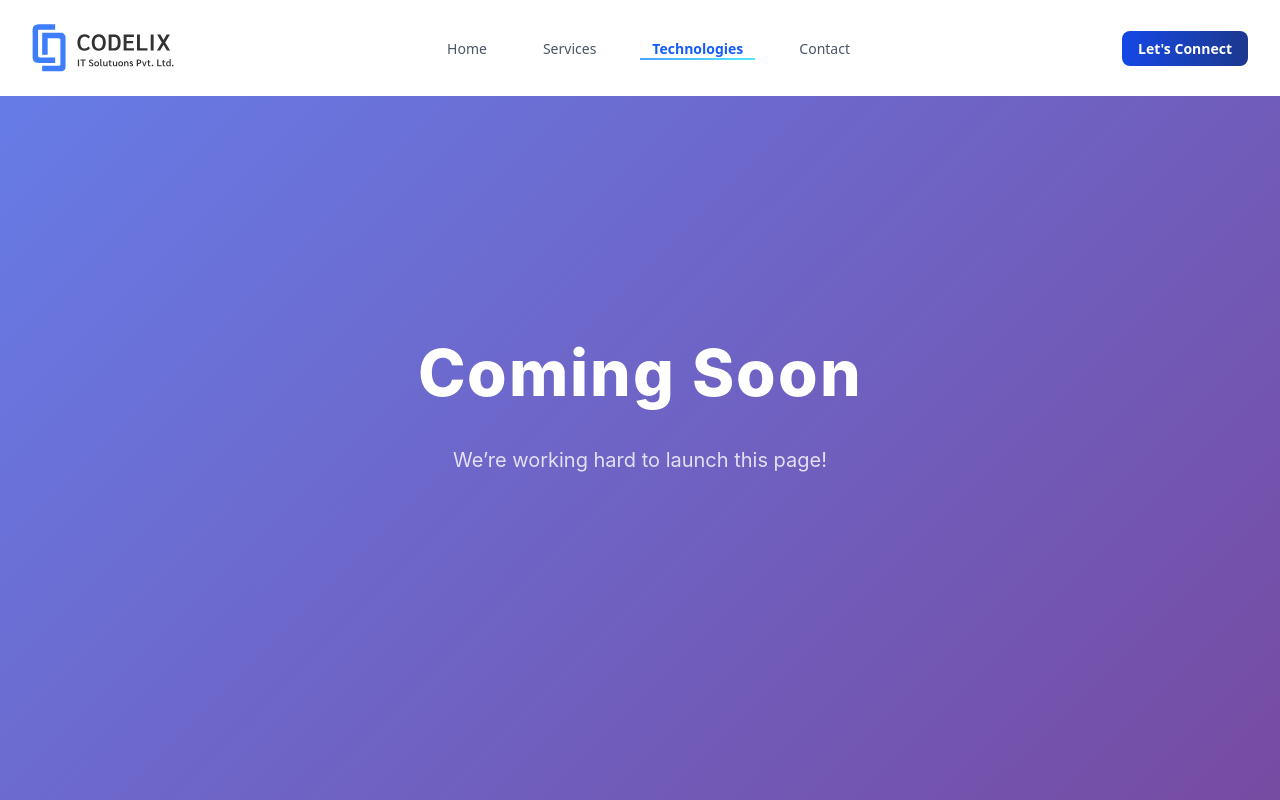
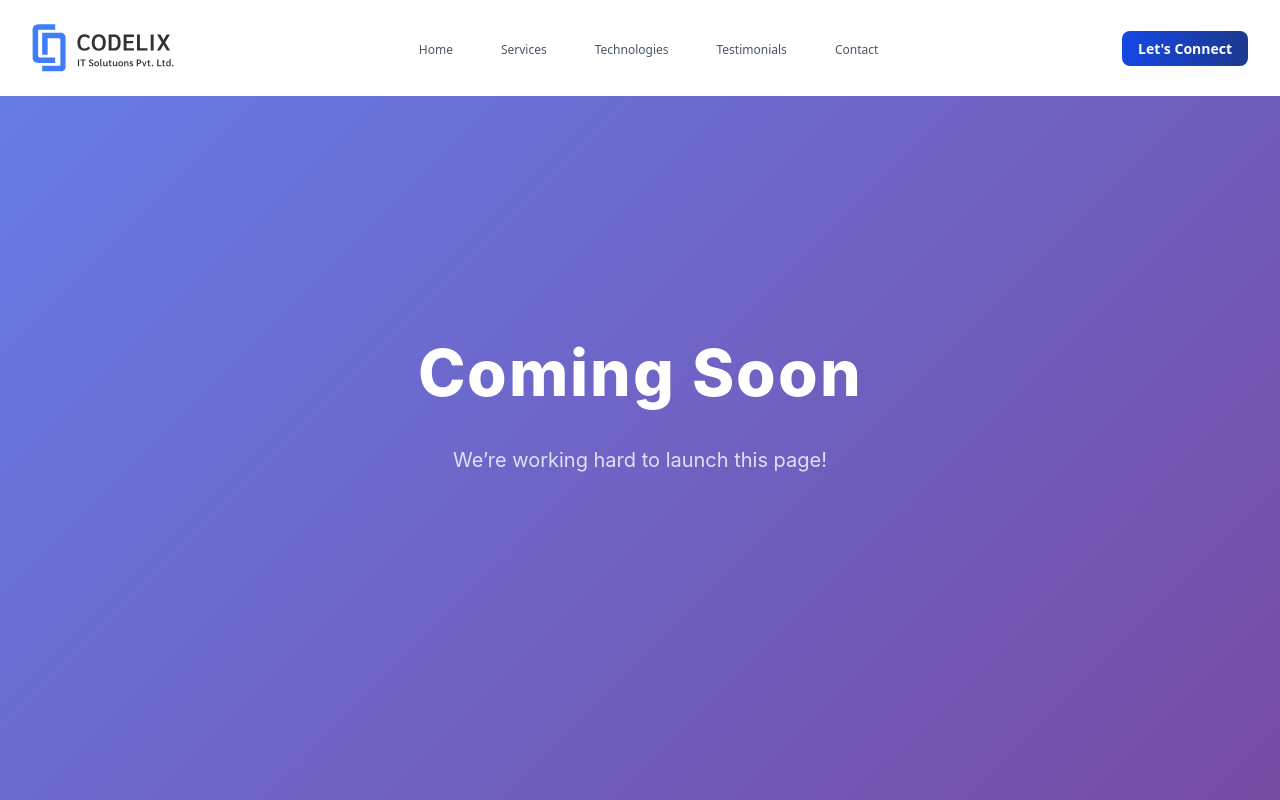
Before and after one commit to bhargav-13/codelix-main, a Next.js app: page / in a window 1280 px wide. Shown: the top 800 px of the page. Built offline with nearby package versions, Linux system fonts and the light colour scheme.

Commit message:
adding abcd

```diff
--- a/src/app/page.tsx
+++ b/src/app/page.tsx
@@ -8,21 +8,22 @@ import { BackgroundLinesDemo } from '@/components/background-lines';
 export default function Home() {
   return (
     <>
-      <div id="home">
+      <section id="home">
         <HeroParallaxDemo />
+      </section>
+      <section id="services">
         <BuildAppsSection />
-      </div>
-      <div id="services">
         <ServicesSection />
-      </div>
-      <div id="technologies">
+      </section>
+      <section id="technologies">
         <TechnologiesSection />
-      </div>
-      <TestimonialSliderSection />
-      <div className="relative" id="contact">
+      </section>
+      <section id="testimonials">
+        <TestimonialSliderSection />
+      </section>
+      <div className="relative">
         <BackgroundLinesDemo />
       </div>
-      {/* The footer will be wrapped with id 'contact' in layout or footer */}
     </>
   );
 }
--- a/src/components/site-footer.tsx
+++ b/src/components/site-footer.tsx
@@ -75,7 +75,7 @@ export function SiteFooter() {
             <h3 className="text-sm font-semibold uppercase mb-4" style={{ color: '#3E7DFC' }}>CONTACT INFO</h3>
             <div className="space-y-2">
               <p className="text-gray-400 text-sm">info@codelix.com</p>
-              <p className="text-gray-400 text-sm">+91 9429269295</p>
+              <p className="text-gray-400 text-sm">+91 9429629295</p>
             </div>
           </div>
           <div>
--- a/src/components/site-header.tsx
+++ b/src/components/site-header.tsx
@@ -12,11 +12,11 @@ export const SiteHeader = () => {
     const pathname = usePathname();
     const router = useRouter();
 
-    // Updated nav items to use anchor links and reflect sections
     const navItems = [
         { label: 'Home', href: '#home' },
         { label: 'Services', href: '#services' },
         { label: 'Technologies', href: '#technologies' },
+        { label: 'Testimonials', href: '#testimonials' },
         { label: 'Contact', href: '#contact' }
     ];
 
@@ -29,61 +29,20 @@ export const SiteHeader = () => {
         return () => window.removeEventListener('scroll', handleScroll);
     }, []);
 
-    // Track active section for highlight
-    const [activeSection, setActiveSection] = useState('home');
-
-    useEffect(() => {
-        const handleScroll = () => {
-            const sections = [
-                { id: 'home', offset: 0 },
-                { id: 'services', offset: 0 },
-                { id: 'technologies', offset: 0 },
-                { id: 'contact', offset: 0 }
-            ];
-            sections.forEach(section => {
-                const el = document.getElementById(section.id);
-                if (el) {
-                    section.offset = el.getBoundingClientRect().top + window.scrollY;
-                }
-            });
-            const scrollPosition = window.scrollY + 120;
-            let current = 'home';
-            for (let i = 0; i < sections.length; i++) {
-                if (scrollPosition >= sections[i].offset) {
-                    current = sections[i].id;
-                }
-            }
-            setActiveSection(current);
-        };
-        window.addEventListener('scroll', handleScroll);
-        handleScroll();
-        return () => window.removeEventListener('scroll', handleScroll);
-    }, []);
-
-    // Check if nav item is active section
-    const isActive = (hash: string) => {
-        if (!hash.startsWith('#')) return false;
-        return activeSection === hash.replace('#', '');
+    // Check if current route is active
+    const isActive = (path: string) => {
+        if (!pathname) return false;
+        if (path === '/home') {
+            return pathname === '/' || pathname === '/home';
+        }
+        return pathname.startsWith(path);
     };
 
-
-    // Smooth scroll to section and close mobile menu
+    // Close mobile menu when navigating
     const handleNavigation = (href: string) => {
         setMobileMenuOpen(false);
-        if (href.startsWith('#')) {
-            const id = href.replace('#', '');
-            const el = document.getElementById(id);
-            if (el) {
-                window.scrollTo({
-                    top: el.offsetTop - 80,
-                    behavior: 'smooth',
-                });
-            }
-        } else {
-            router.push(href);
-        }
+        router.push(href);
     };
-
 
     return (
         <header className={`w-full fixed top-0 z-50 transition-all duration-300 ${
@@ -114,7 +73,7 @@ export const SiteHeader = () => {
                                     className="relative"
                                 >
                                     <Link href={item.href} onClick={() => handleNavigation(item.href)}
-                                        className={`px-3 py-2 rounded-md text-sm font-medium transition-colors ${
+                                        className={`px-2 py-1 rounded text-xs font-medium transition-colors ${
                                             active ? 'text-blue-600 font-semibold' : 'text-gray-600 hover:text-blue-600 hover:bg-gray-50'
                                         }`}
                                     >
```
